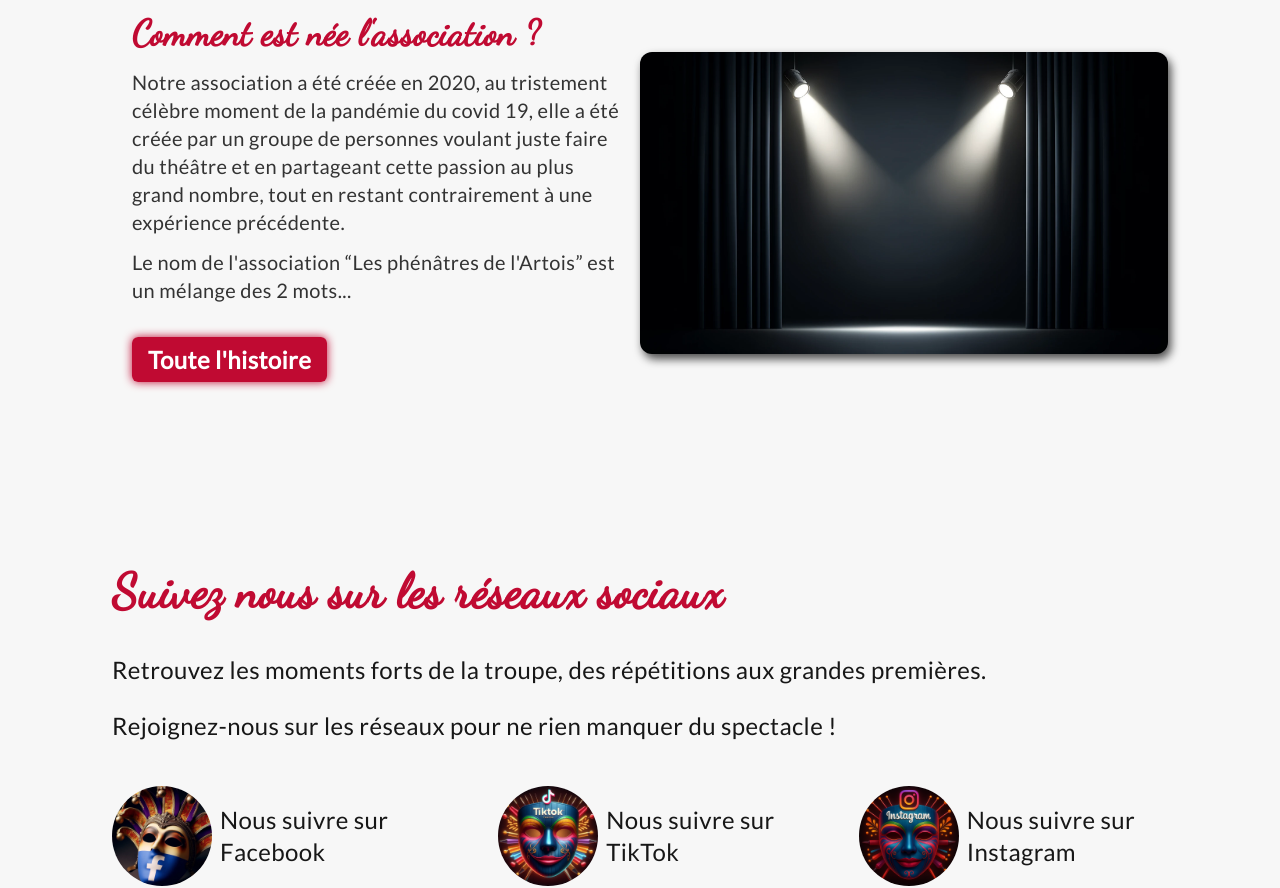
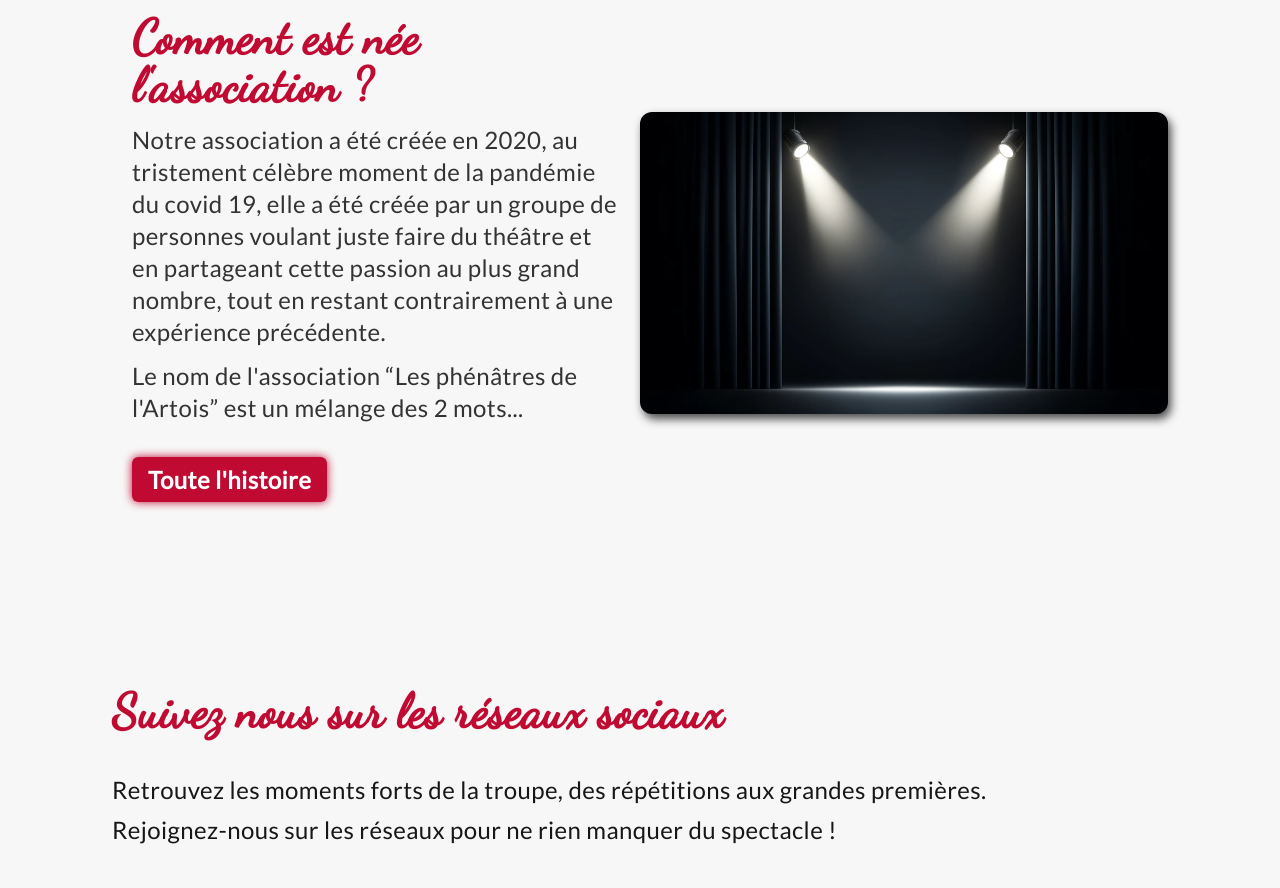
Before and after one commit to Tonyac-create/my-project-lesphenatres, a Next.js app: page / in a window 1280 px wide. Shown: the part 980-1868 px from the top of the page. Built offline with nearby package versions, Linux system fonts and the light colour scheme.

Commit message:
update responsive news

```diff
--- a/app/components/Home/News.tsx
+++ b/app/components/Home/News.tsx
@@ -4,11 +4,13 @@ import Link from "next/link";
 export default function News() {
     return (
         <section className="flex flex-col gap-6 p-8 md:px-28 md:py-11 tracking-wide">
-            <h3 className="font-dancing text-red text-3xl md:text-5xl mb-3.5  font-semibold flex mr-auto">{`Suivez nous sur les réseaux sociaux`}</h3>
-            <p className="text-lg md:text-2xl">{`Retrouvez les moments forts de la troupe, des répétitions aux grandes premières.`}</p>
-            <p className="text-lg md:text-2xl">{`Rejoignez-nous sur les réseaux pour ne rien manquer du spectacle !`}</p>
-            <div className="flex flex-col justify-center lg:flex-row gap-20 my-5">
-                <Link href="https://www.facebook.com/lesphenatres" target="_blank" className="group inline-flex items-center gap-2 text-2xl hover:text-red">
+            <h2 className="font-dancing text-red text-3xl sm:text-4xl xl:text-5xl mb-3.5  font-semibold flex mr-auto">{`Suivez nous sur les réseaux sociaux`}</h2>
+            <div className="flex flex-col gap-2">
+                <p className="text-lg md:text-xl xl:text-2xl">{`Retrouvez les moments forts de la troupe, des répétitions aux grandes premières.`}</p>
+                <p className="text-lg md:text-xl xl:text-2xl">{`Rejoignez-nous sur les réseaux pour ne rien manquer du spectacle !`}</p>
+            </div>
+            <div className="flex flex-col justify-center lg:flex-row gap-5 xl:gap-20 my-5">
+                <Link href="https://www.facebook.com/lesphenatres" target="_blank" className="group inline-flex items-center gap-2 text-xl hover:text-red">
                     <Image
                         src="/icons/Mask_facebook.webp"
                         width={100}
@@ -18,7 +20,7 @@ export default function News() {
                     />
                     Nous suivre sur Facebook
                 </Link>
-                <Link href="https://www.tiktok.com/@lesphenatresdelartois?_t=ZN-8vLGTpttruQ&_r=1" target="_blank" className="group inline-flex items-center gap-2 text-2xl hover:text-red">
+                <Link href="https://www.tiktok.com/@lesphenatresdelartois?_t=ZN-8vLGTpttruQ&_r=1" target="_blank" className="group inline-flex items-center gap-2 text-xl hover:text-red">
                     <Image
                         src="/icons/Mask_tiktok.webp"
                         width={100}
@@ -28,7 +30,7 @@ export default function News() {
                     />
                     Nous suivre sur TikTok
                 </Link>
-                <Link href="https://www.instagram.com/lesphenatresdelartois/?igsh=MXZwY21xeXZhOW80Ng%3D%3D#" target="_blank" className="group inline-flex items-center gap-2 text-2xl hover:text-red">
+                <Link href="https://www.instagram.com/lesphenatresdelartois/?igsh=MXZwY21xeXZhOW80Ng%3D%3D#" target="_blank" className="group inline-flex items-center gap-2 text-xl hover:text-red">
                     <Image
                         src="/icons/Mask_Instagram.png"
                         width={100}
--- a/app/components/Home/SectionAbout.tsx
+++ b/app/components/Home/SectionAbout.tsx
@@ -5,7 +5,7 @@ export default function SectionAbout() {
     return (
         <section className="flex flex-col md:flex-row items-center my-9 p-8 md:px-28 md:py-11 tracking-wide">
             <article className="lg:w-[50%] text-black p-5 mb-12 rounded-md">
-                <h3 className="font-dancing text-red text-3xl sm:text-4xl mb-3.5 font-semibold">{`Comment est née l'association ?`}</h3>
+                <h2 className="font-dancing text-red text-3xl sm:text-4xl xl:text-5xl mb-3.5 font-semibold">{`Comment est née l'association ?`}</h2>
                 <div className="lg:hidden">
                     <Image
                         src="/fond_scene.webp"
@@ -16,10 +16,10 @@ export default function SectionAbout() {
                         className="w-full h-full object-cover mb-8 rounded-xl drop-shadow-[3px_5px_5px_rgba(0,0,0,0.5)]"
                     />
                 </div>
-                <p className="text-lg md:text-xl">{`Notre association a été créée en 2020, au tristement célèbre moment de la pandémie
+                <p className="text-lg md:text-xl xl:text-2xl">{`Notre association a été créée en 2020, au tristement célèbre moment de la pandémie
                  du covid 19, elle a été créée par un groupe de personnes voulant juste faire du théâtre et en partageant cette passion
                  au plus grand nombre, tout en restant contrairement à une expérience précédente.`}</p>
-                <p className="mt-3 mb-10 text-lg md:text-xl">{`Le nom de l'association “Les phénâtres de l'Artois” est un mélange des 2 mots...`}</p>
+                <p className="mt-3 mb-10 text-lg md:text-xl xl:text-2xl">{`Le nom de l'association “Les phénâtres de l'Artois” est un mélange des 2 mots...`}</p>
                 <Button href="/philosophy" variant="secondary">{`Toute l'histoire`}</Button>
             </article>
             <div className="hidden lg:flex lg:w-[50%]">
```
